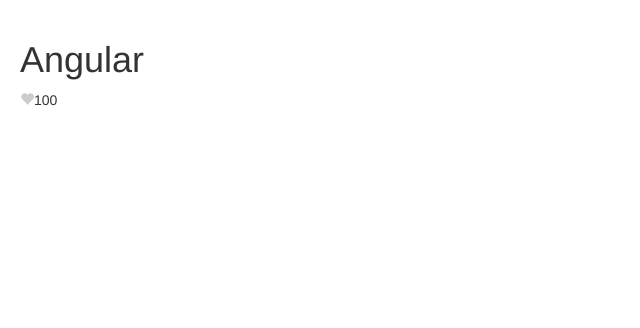
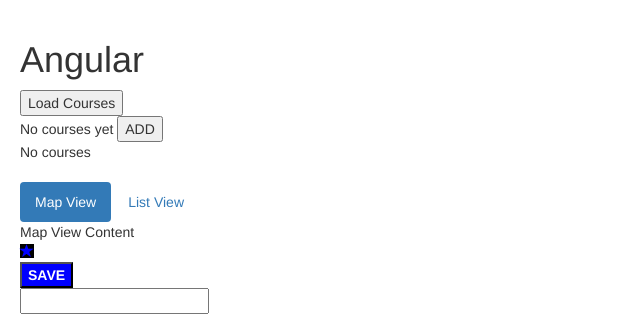
Before and after one commit to shivank24/angular-prac, an Angular app: page / in a window 1280 px wide. Shown: the top 328 px of the page, without its empty margins (0-640 px from the left). Built offline with nearby package versions, Linux system fonts and the light colour scheme.

Commit message:
PART 6: Directives

```diff
--- a/src/app/app.component.html
+++ b/src/app/app.component.html
@@ -18,4 +18,64 @@
     </div>
 </bootstrap-panel> -->
 
-<app-likes [is-liked]="tweet.isLiked" [likes-count]="tweet.likesCount"></app-likes>
+<!-- <app-likes [is-liked]="tweet.isLiked" [likes-count]="tweet.likesCount"></app-likes> -->
+
+<button (click)="onLoad()">Load Courses</button>
+<br>
+
+<div *ngIf="courses && courses.length>0; then coursesList else noCourses"></div>
+<ng-template #coursesList>
+    List of courses
+    <ul>
+        <li *ngFor="let course of courses; even as isEven;trackBy: trackCourse">
+            {{course.name}} <span *ngIf='isEven'>(EVEN) </span>
+            <button (click)="onDelete(course)">DELETE</button>
+        </li>
+    </ul>
+</ng-template>
+
+<button (click)="onAdd()">ADD</button>
+
+<ng-template #noCourses>
+    No courses yet
+</ng-template>
+
+<div [hidden]="!courses || courses.length == 0">
+    List of courses
+</div>
+<div [hidden]="courses && courses.length>0">
+    No courses
+</div>
+
+<br>
+
+<ul class="nav nav-pills">
+    <li [class.active]="viewMode=='map'"><a (click)="viewMode='map'">Map View</a></li>
+    <li [class.active]="viewMode=='list'"><a (click)="viewMode='list'">List View</a></li>
+</ul>
+
+<div [ngSwitch]="viewMode">
+    <div *ngSwitchCase="'map'">Map View Content</div>
+    <div *ngSwitchCase="'list'">List View Content</div>
+    <div *ngSwitchDefault>Other content</div>
+</div>
+
+<favorite></favorite>
+<br>
+
+<button
+    [ngStyle]="{
+        'backgroundColor': canSave ? 'blue': 'gray',
+        'color': canSave ? 'white': 'black',
+        'fontWeight': canSave ? 'bold': 'normal'
+    }"
+    (click)="onButtonClick('canSave')"
+>
+SAVE
+</button>
+
+<!-- <span>{{task.assignee?.name}}</span>   --> <!-- safe traversal/navigation operator-->
+
+<br>
+
+<input type="text" appInputFormat [format]="'lower'">
--- a/src/app/app.component.ts
+++ b/src/app/app.component.ts
@@ -9,17 +9,54 @@
 })
 export class AppComponent {
   title = 'Angular hello-world';
+
   post = {
     title:"Angular",
-    isFavorite:false
+    isFavorite:true
   }
+
   tweet = {
     body: "Body of tweet",
     likesCount: 100,
     isLiked: false,
   }
 
+  courses;
+
+  viewMode = 'map'
+
+  canSave = true;
+
+  task = {
+    title: 'Review',
+    assignee: null
+  }
+
   onFavoriteChanged(eventArgs: FavoriteChangedEventArgs){
     console.log('Favorite Changed: ', eventArgs);
   }
+
+  onAdd(){
+    this.courses.push({id:4, name:'course4'})
+  }
+  onDelete(course){
+    let index = this.courses.indexOf(course)
+    this.courses.splice(index, 1)
+  }
+
+  onLoad(){
+    this.courses = [
+      {id:1, name: 'course1'},
+      {id:2, name: 'course2'},
+      {id:3, name: 'course3'},
+    ]
+  }
+
+  trackCourse(index, course){
+    return course ? course.id : undefined;
+  }
+
+  onButtonClick(arg){
+    this[arg] = !this[arg]
+  }
 }
--- a/src/app/app.module.ts
+++ b/src/app/app.module.ts
@@ -12,6 +12,7 @@
 import { TitleCasePipe } from './title-case.pipe';
 import { PanelComponent } from './panel/panel.component';
 import { LikesComponent } from './likes/likes.component';
+import { InputFormatDirective } from './input-format.directive';
 
 @NgModule({
   declarations: [
@@ -22,7 +23,8 @@
     FavoriteComponent,
     TitleCasePipe,
     PanelComponent,
-    LikesComponent
+    LikesComponent,
+    InputFormatDirective
   ],
   imports: [
     BrowserModule,
--- a/src/app/favorite/favorite.component.html
+++ b/src/app/favorite/favorite.component.html
@@ -6,8 +6,10 @@
 
 <span
     class = "glyphicon"
-    [class.glyphicon-star]="isSelected"
-    [class.glyphicon-star-empty]="!isSelected"
+    [ngClass]="{
+        'glyphicon-star': isSelected,
+        'glyphicon-star-empty': !isSelected
+    }"
 
     (click)="onClick()"
     >
--- /dev/null
+++ b/src/app/input-format.directive.ts
@@ -0,0 +1,28 @@
+import { Directive, ElementRef, HostListener, Input } from '@angular/core';
+
+@Directive({
+  selector: '[appInputFormat]'
+})
+export class InputFormatDirective {
+
+  @Input('format') format;
+
+  constructor(private el: ElementRef) { }
+
+  @HostListener('focus') onFocus(){
+    let value:string = this.el.nativeElement.value
+
+    this.el.nativeElement.value = value.toUpperCase()
+
+  }
+
+  @HostListener('blur') onBlur(){
+    let value:string = this.el.nativeElement.value
+
+    if (this.format == 'lower')
+      this.el.nativeElement.value = value.toLowerCase()
+    else
+      this.el.nativeElement.value = value.toUpperCase()
+  }
+
+}
```
Also changed, not shown: 1 other file (tests, documents, lock files or other folders).
